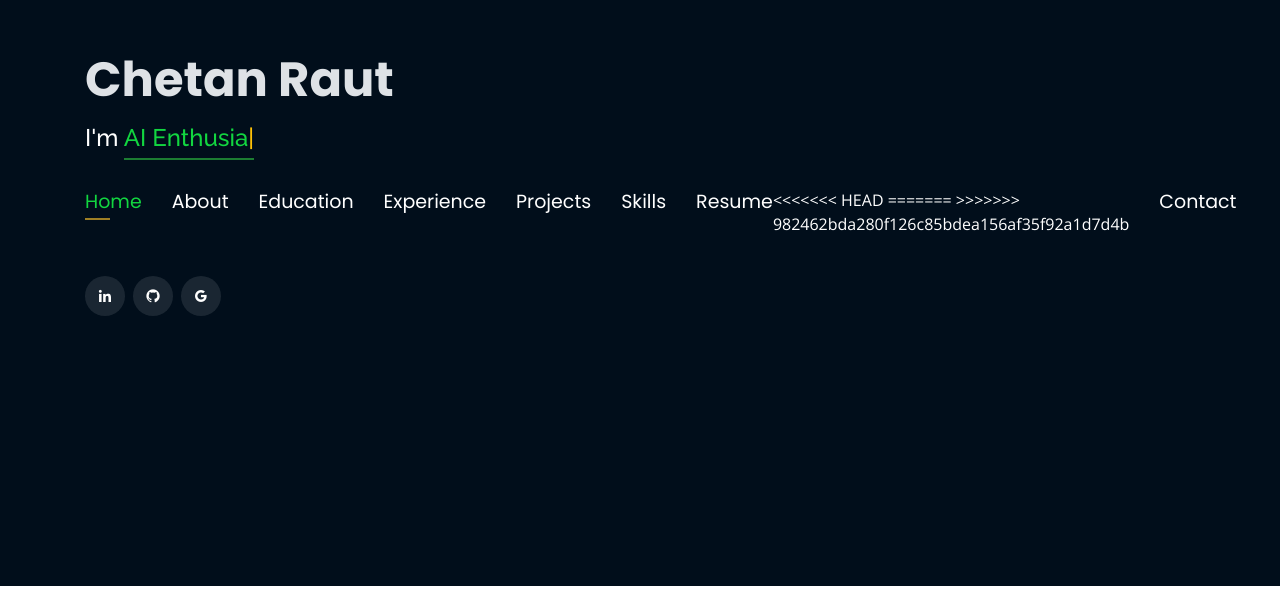
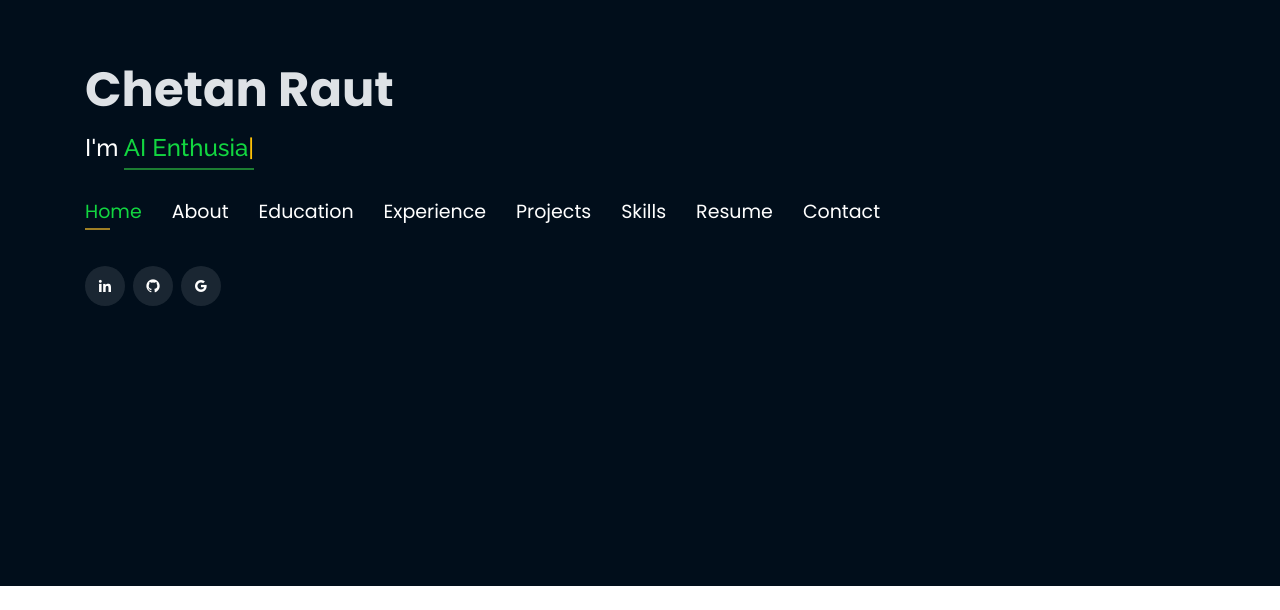
Before and after one commit to Mohanbalaji19/rautc.github.io, a plain HTML site: page index.html in a window 1280 px wide. Shown: the part 214-824 px from the top of the page. Drawn offline with nearby package versions, Linux system fonts and the light colour scheme.

Commit message:
Update index.html

```diff
--- a/index.html
+++ b/index.html
@@ -75,11 +75,7 @@
           <li><a href="#portfolio"> <span>Projects</span></a></li>
           <li><a href="#skills"> <span>Skills</span></a></li>
           <li><a href="https://drive.google.com/file/d/1sZjGeT6Q52zSpWM7Qtw7IslRaEy5QAz_/view?usp=sharing" target="_blank"> <span>Resume</span></a></li>
-<<<<<<< HEAD
 
-=======
-
->>>>>>> 982462bda280f126c85bdea156af35f92a1d7d4b
           <li><a href="#contacts"> <span>Contact</span></a></li>
 
         </ul>
```
